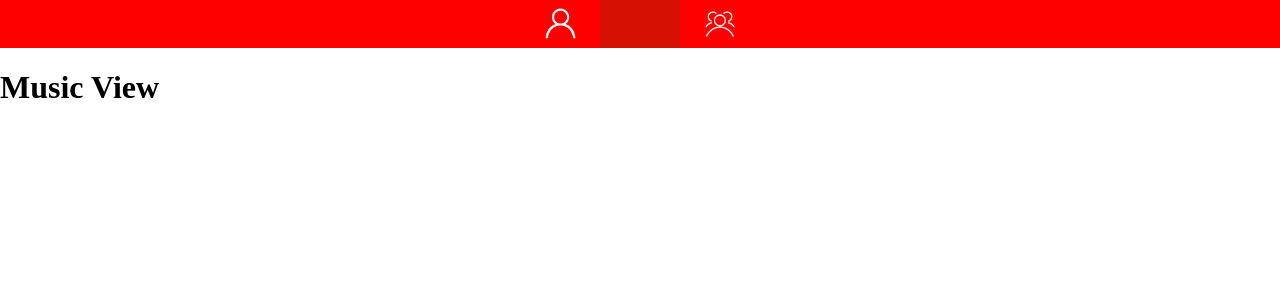
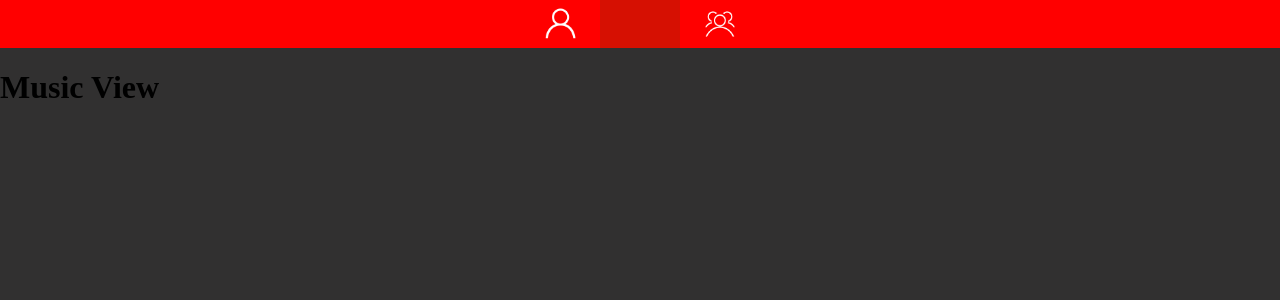
Before and after one commit to huntdream/vue-music, a Vue app: page / in a window 1280 px wide. Shown: the top 300 px of the page. Built offline with nearby package versions, Linux system fonts and the light colour scheme.

Commit message:
set backgroundcolor

```diff
--- a/src/App.vue
+++ b/src/App.vue
@@ -27,11 +27,12 @@ body
   margin: 0
   padding: 0
   overflow-x: hidden
+  background-color: #313030
 
 
 // transition slide
 .slide-enter
-  transform: translateY(50%)
+  transform: translateY(30%)
   opacity: 0
 
 .slide-enter-to
@@ -39,7 +40,7 @@ body
   opacity: 1
 
 .slide-enter-active
-  transition: all .3s ease;
+  transition: all .2s ease;
 
 .slide-leave
   transform: translateX(0)
@@ -51,6 +52,6 @@ body
   opacity: 0
 
 .slide-leave-active
-  transition: all .3s ease
+  transition: all .2s ease
 
 </style>
```
